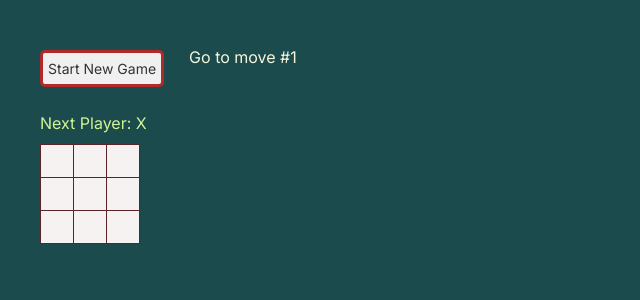
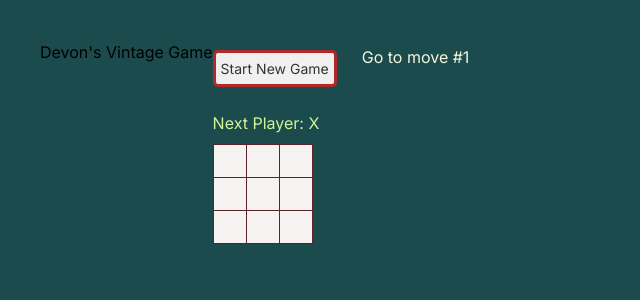
Before and after one commit to Deelliott/vintage, a Next.js app: page / in a window 1280 px wide. Shown: the top 300 px of the page, without its empty margins (0-640 px from the left). Built offline with nearby package versions, Linux system fonts and the light colour scheme.

Commit message:
new header change

```diff
--- a/src/app/page.js
+++ b/src/app/page.js
@@ -114,6 +114,7 @@ export default function Game() {
 
   return (
     <div className="game">
+      <h1>Devon's Vintage Game</h1>
       <div className="game-board">
         <button className="reset-button" onClick={resetGame}>Start New Game</button>
         <br />
```
